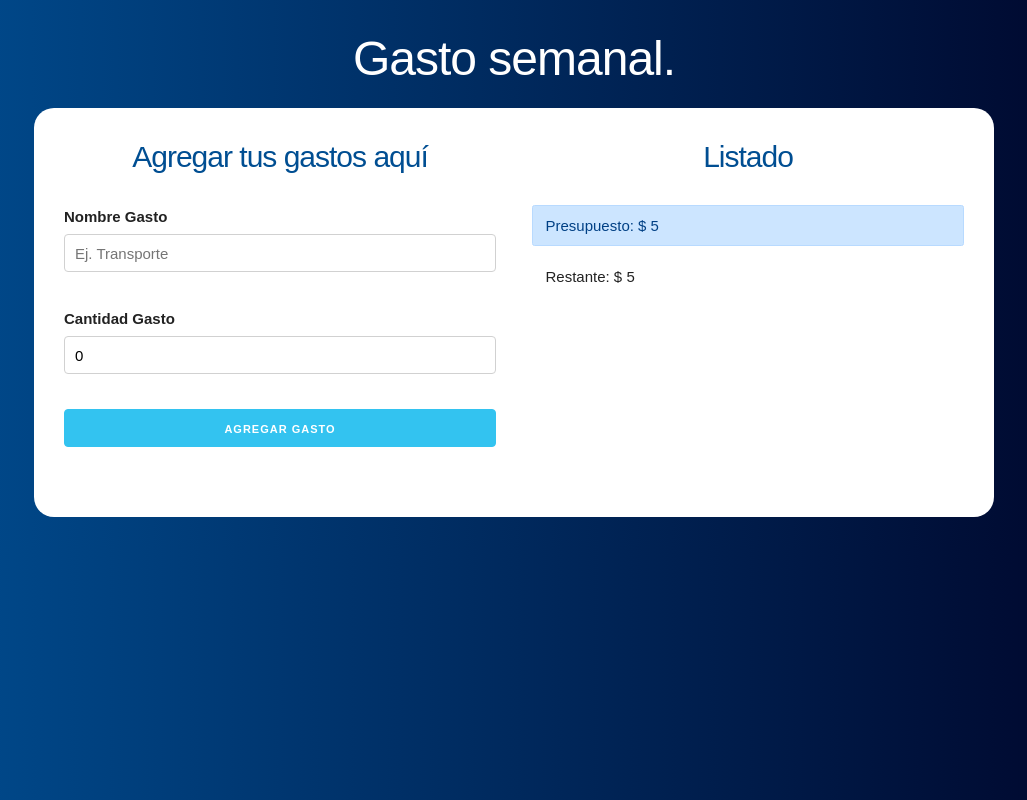
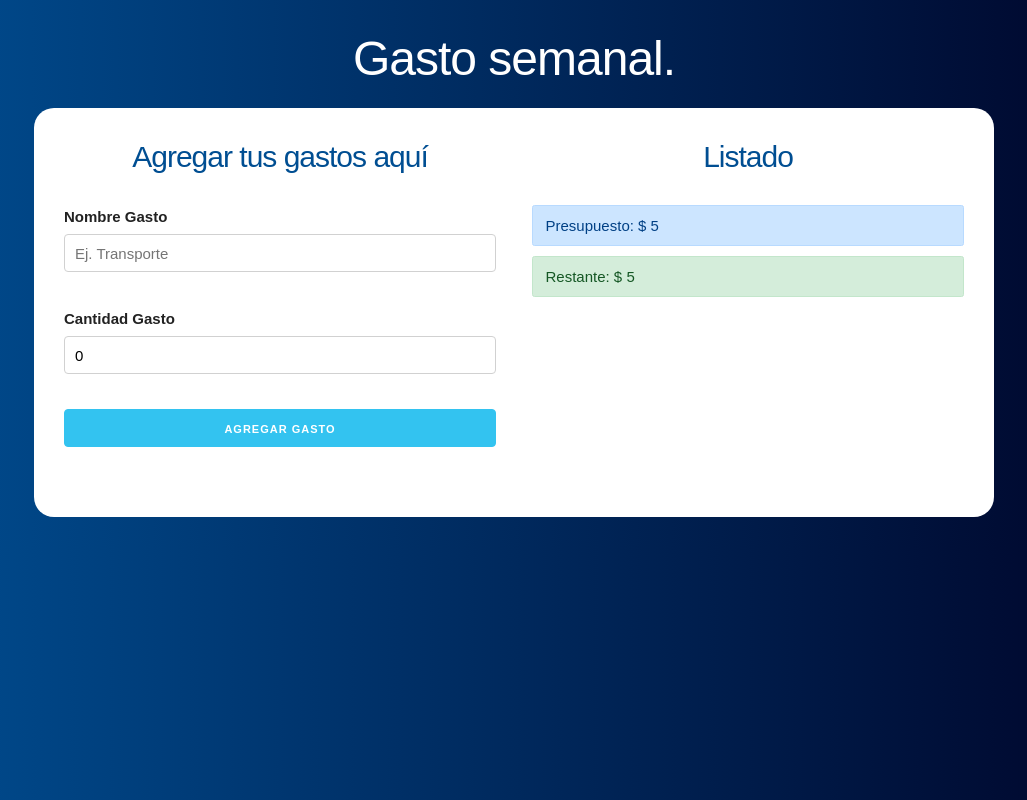
Before and after one commit to MiggBriones/react-presupuesto, a React (Create React App) app: page / in a window 1280 px wide. Both pictures are taken after typing "5" into the empty fields and a click on the input "Definir Presupuesto". Shown: the whole page, without its empty margins (126-1153 px from the left). Built offline with nearby package versions, Linux system fonts and the light colour scheme.

Commit message:
Uso de helpers para invocarlo al componente, se cambia el color del restante conforme se agota el presupuesto para avisar visualmente al usuario.

```diff
--- a/src/App.js
+++ b/src/App.js
@@ -31,7 +31,7 @@
       // Resetear a false
       guardarCrearGasto(false);
     }
-  }, [gasto]);
+  }, [gasto, creargasto, gastos, restante]);
 
 
   return (
--- a/src/components/ControlPresupuesto.jsx
+++ b/src/components/ControlPresupuesto.jsx
@@ -1,4 +1,5 @@
-import React, { Fragment } from 'react'
+import React, { Fragment } from 'react';
+import { revisarPresupuesto } from './helpers';
 
 const ControlPresupuesto = ({presupuesto, restante}) => {
     return (
@@ -7,7 +8,7 @@
                 Presupuesto: $ {presupuesto}
             </div>
 
-            <div className="alert">
+            <div className={revisarPresupuesto(presupuesto, restante)}>
                 Restante: $ {restante}
             </div>
         </Fragment>
--- /dev/null
+++ b/src/components/helpers.js
@@ -0,0 +1,13 @@
+export const revisarPresupuesto = (presupuesto, restante) => {
+    let clase;
+
+    if( (presupuesto / 4) > restante ) {
+        clase = 'alert alert-danger';
+    } else if ( (presupuesto / 2) > restante ) {
+        clase = 'alert alert-warning';
+    } else {
+        clase = 'alert alert-success'
+    }
+
+    return clase;
+}
```
